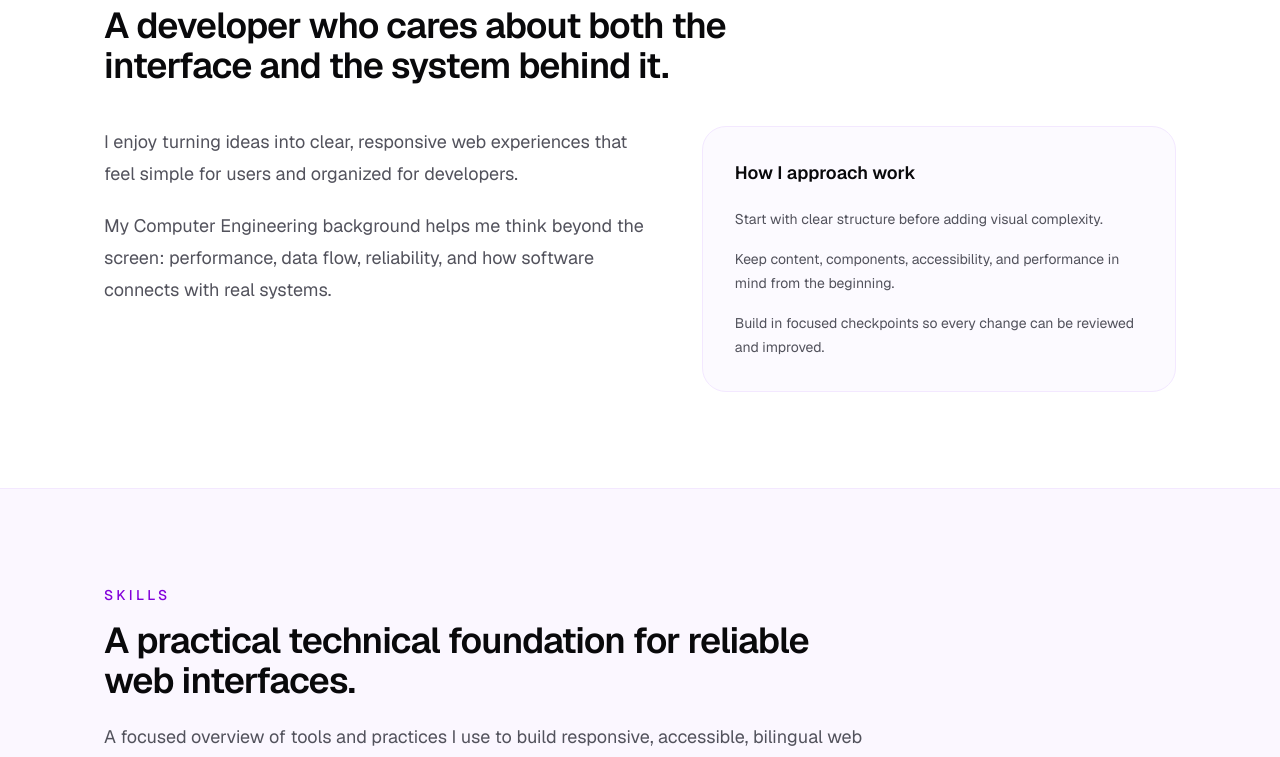
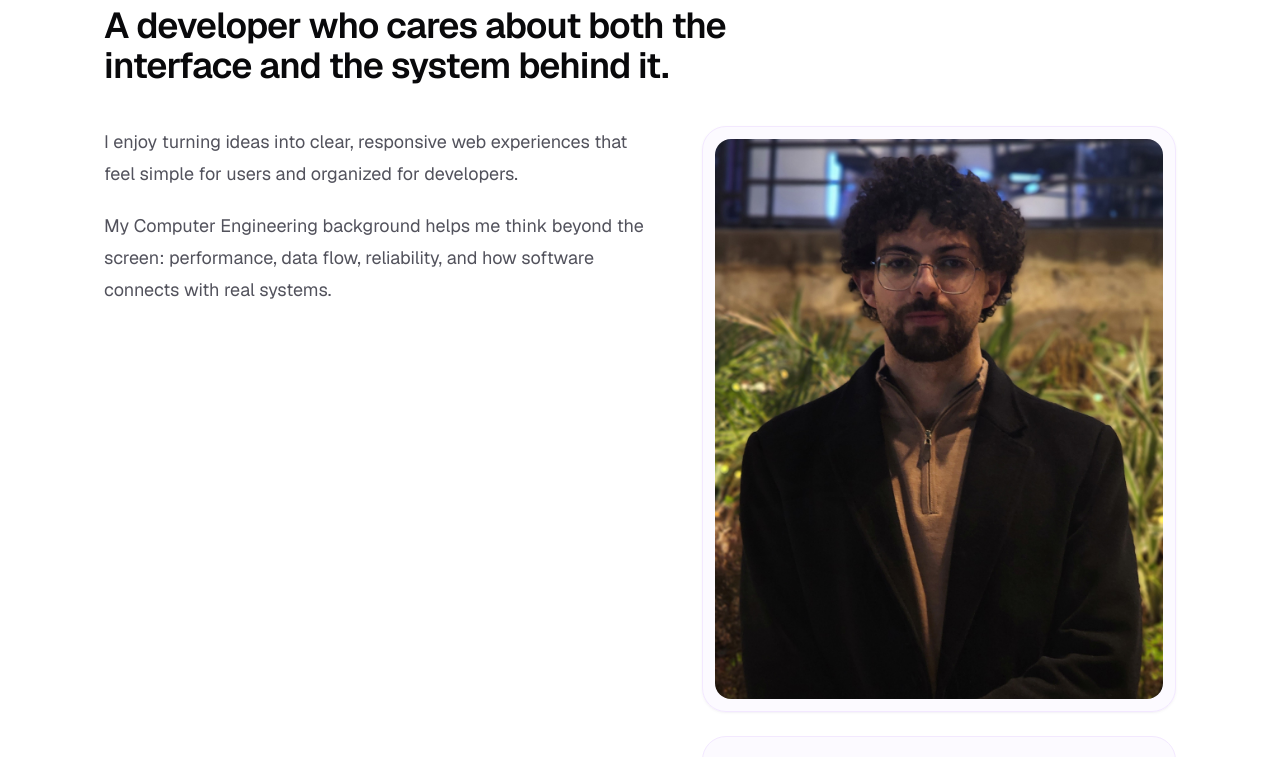
Before and after one commit to ShakerMasri/my-portfolio, a Next.js app: page /en in a window 1280 px wide. Shown: the part 800-1557 px from the top of the page. Built offline with nearby package versions, Linux system fonts and the light colour scheme.

Commit message:
add profile photo

```diff
--- a/scripts/zipem.mjs
+++ b/scripts/zipem.mjs
@@ -20,21 +20,9 @@ const outputPath = resolve(repoRoot, outputName);
 const stagingDir = resolve(repoRoot, ".tmp-portfolio-checkpoint-files");
 
 const filesToZip = [
-  "src/app/globals.css",
-  "src/app/[locale]/page.tsx",
-  "src/components/layout/site-header.tsx",
-  "src/components/layout/site-footer.tsx",
-  "src/components/sections/hero-section.tsx",
   "src/components/sections/about-section.tsx",
-  "src/components/sections/skills-section.tsx",
-  "src/components/sections/projects-section.tsx",
-  "src/components/sections/contact-section.tsx",
-  "src/components/ui/container.tsx",
-  "src/components/ui/section.tsx",
-  "src/config/site.ts",
   "src/config/profile.ts",
-  "src/config/socials.ts",
-  "src/i18n/locales.ts",
+  "src/types/portfolio.ts",
 ];
 
 function isInside(parent, child) {
--- a/src/components/sections/about-section.tsx
+++ b/src/components/sections/about-section.tsx
@@ -1,3 +1,5 @@
+import Image from "next/image";
+
 import { Section } from "@/components/ui/section";
 import { profile } from "@/config/profile";
 import { getLocalizedText } from "@/i18n/locales";
@@ -9,6 +11,7 @@ type AboutSectionProps = Readonly<{
 
 export function AboutSection({ locale }: AboutSectionProps) {
   const about = profile.about;
+  const photo = about.photo;
 
   return (
     <Section
@@ -25,6 +28,25 @@ export function AboutSection({ locale }: AboutSectionProps) {
             </p>
           ))}
         </div>
+
+        <aside
+          className="space-y-6"
+          aria-label={locale === "en" ? "About highlights" : "ملخص عني"}
+        >
+          {photo ? (
+            <figure className="overflow-hidden rounded-3xl border border-purple-100 bg-purple-50/50 p-3 shadow-sm shadow-purple-950/5 dark:border-purple-400/20 dark:bg-purple-400/5 dark:shadow-black/20">
+              <Image
+                src={photo.src}
+                alt={getLocalizedText(photo.alt, locale)}
+                width={photo.width}
+                height={photo.height}
+                sizes="(min-width: 1024px) 34rem, 100vw"
+                loading="eager"
+                fetchPriority="high"
+                className="aspect-[4/5] w-full rounded-2xl object-cover"
+              />
+            </figure>
+          ) : null}
 
           <div className="rounded-3xl border border-purple-100 bg-purple-50/50 p-6 dark:border-purple-400/20 dark:bg-purple-400/5 sm:p-8">
             <h2 className="text-lg font-semibold text-zinc-950 dark:text-zinc-50">
@@ -49,6 +71,7 @@ export function AboutSection({ locale }: AboutSectionProps) {
               </li>
             </ul>
           </div>
+        </aside>
       </div>
     </Section>
   );
--- a/src/config/profile.ts
+++ b/src/config/profile.ts
@@ -89,5 +89,15 @@ export const profile = {
         },
       },
     ],
+
+    photo: {
+      src: "/images/profile.webp",
+      alt: {
+        en: "Portrait of Shaker Al-Masri, Computer Engineering student and full-stack web developer",
+        ar: "صورة شخصية لشاكر المصري، طالب هندسة حاسوب ومطور ويب Full-stack",
+      },
+      width: 960,
+      height: 1200,
+    },
   },
 } as const satisfies ProfileConfig;
--- a/src/types/portfolio.ts
+++ b/src/types/portfolio.ts
@@ -20,6 +20,13 @@ export type ProfileHighlight = {
   value: LocalizedText;
 };
 
+export type ProfilePhoto = {
+  src: `/${string}`;
+  alt: LocalizedText;
+  width: number;
+  height: number;
+};
+
 export type ProfileConfig = {
   displayName: string;
   role: LocalizedText;
@@ -36,6 +43,7 @@ export type ProfileConfig = {
     title: LocalizedText;
     paragraphs: readonly LocalizedText[];
     highlights: readonly ProfileHighlight[];
+    photo?: ProfilePhoto;
   };
 };
 
```
Also changed, not shown: public/images/profile.webp (added). Lines whose indentation alone changed are shown as unchanged.
